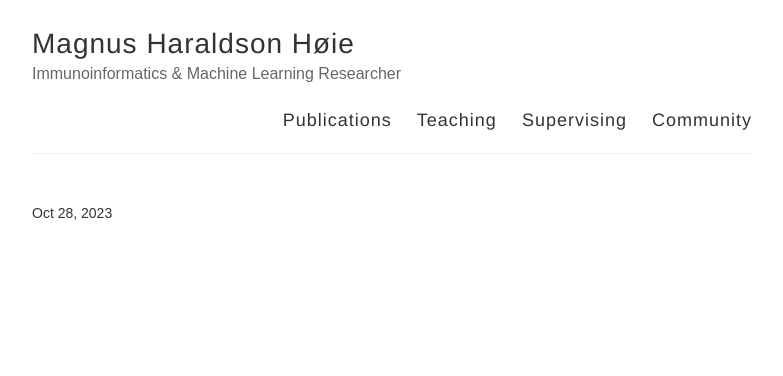
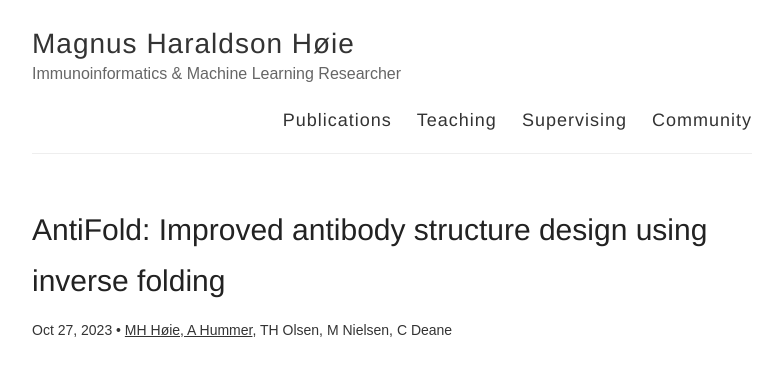
Before and after one commit to Magnushhoie/magnushhoie.github.io, a Jekyll site: the page built from _posts/publications/2023-10-27-AntiFold.md, in a window 1280 px wide. Shown: the top 376 px of the page, without its empty margins (248-1031 px from the left). Built offline with Jekyll 4.4.1, drawn with Linux system fonts in a browser that asks for light colours; our own code applies the rules of GitHub Pages for plain Markdown files.

Commit message:
Update 2023-10-27-AntiFold.md

```diff
--- a/_posts/publications/2023-10-27-AntiFold.md
+++ b/_posts/publications/2023-10-27-AntiFold.md
@@ -1,7 +1,7 @@
 ---
 layout: post
-title: AntiFold: Improved antibody structure design using inverse folding
-author: <u> MH Høie, A Hummer</u>, TH Olsen, M Nielsen, C Deane
+title: "AntiFold: Improved antibody structure design using inverse folding"
+author: <u>MH Høie, A Hummer</u>, TH Olsen, M Nielsen, C Deane
 year: 2023
 key: 2023.10
 journal: NeurIPS workshop
```
